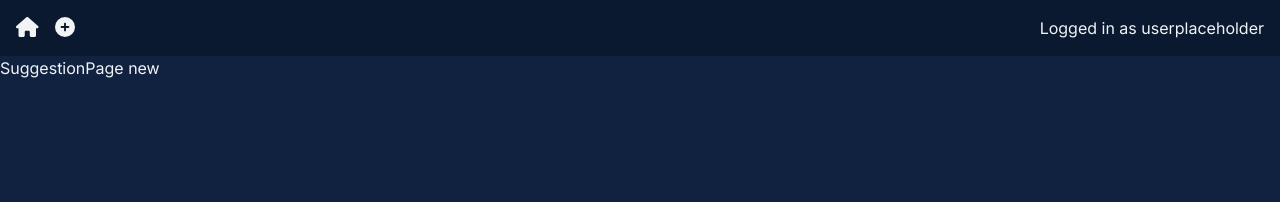
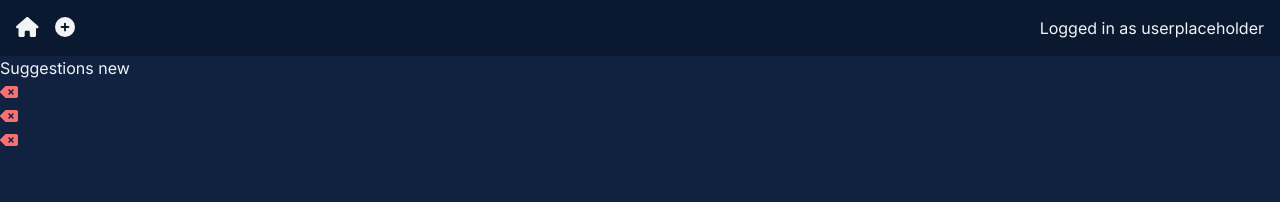
Before and after one commit to IanStroemkjaerJensen/oss-app, a Next.js app: page /SuggestionPage/new in a window 1280 px wide. Shown: the top 202 px of the page. Built offline with nearby package versions, Linux system fonts and the light colour scheme.

Commit message:
SuggestionsCard and first component within and displayed on the suggestions page

```diff
--- /dev/null
+++ b/app/(components)/DeleteButton.jsx
@@ -0,0 +1,16 @@
+import { faDeleteLeft, faX } from "@fortawesome/free-solid-svg-icons";
+import { FontAwesomeIcon } from "@fortawesome/react-fontawesome";
+import React from "react";
+
+const DeleteButton = () => {
+  return (
+    <button>
+      <FontAwesomeIcon
+        icon={faDeleteLeft}
+        className="text-red-400 hover:cursor-pointer hover:text-red-200"
+      />
+    </button>
+  );
+};
+
+export default DeleteButton;
--- /dev/null
+++ b/app/(components)/SuggestionCard.jsx
@@ -0,0 +1,12 @@
+import React from "react";
+import DeleteButton from "./DeleteButton";
+
+const SuggestionCard = () => {
+  return (
+    <div>
+      <DeleteButton></DeleteButton>
+    </div>
+  );
+};
+
+export default SuggestionCard;
--- a/app/SuggestionPage/[id]/page.jsx
+++ b/app/SuggestionPage/[id]/page.jsx
@@ -1,7 +1,15 @@
+import SuggestionCard from "@/app/(components)/SuggestionCard";
 import React from "react";
 
 const SuggestionPage = ({ params }) => {
-  return <div>SuggestionPage {params.id}</div>;
+  return (
+    <div>
+      Suggestions {params.id}
+      <SuggestionCard />
+      <SuggestionCard />
+      <SuggestionCard />
+    </div>
+  );
 };
 
 export default SuggestionPage;
```
